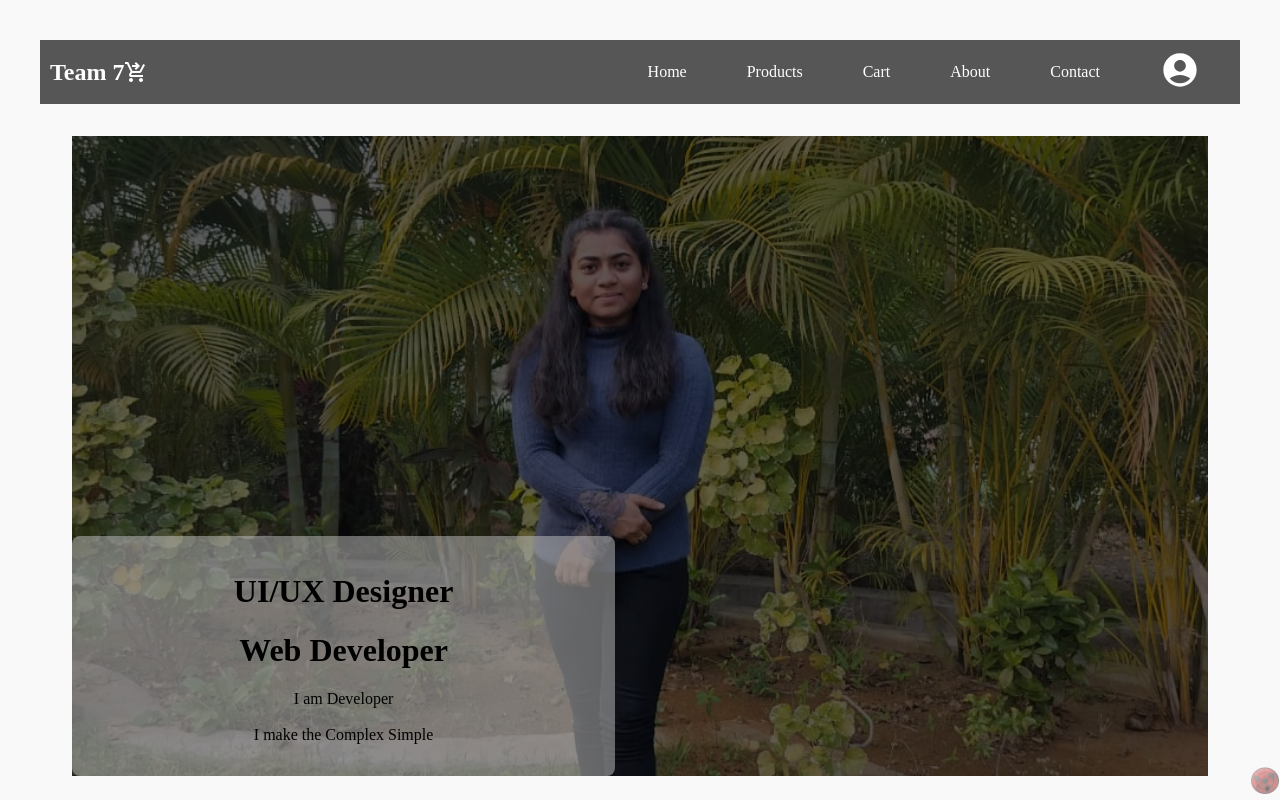
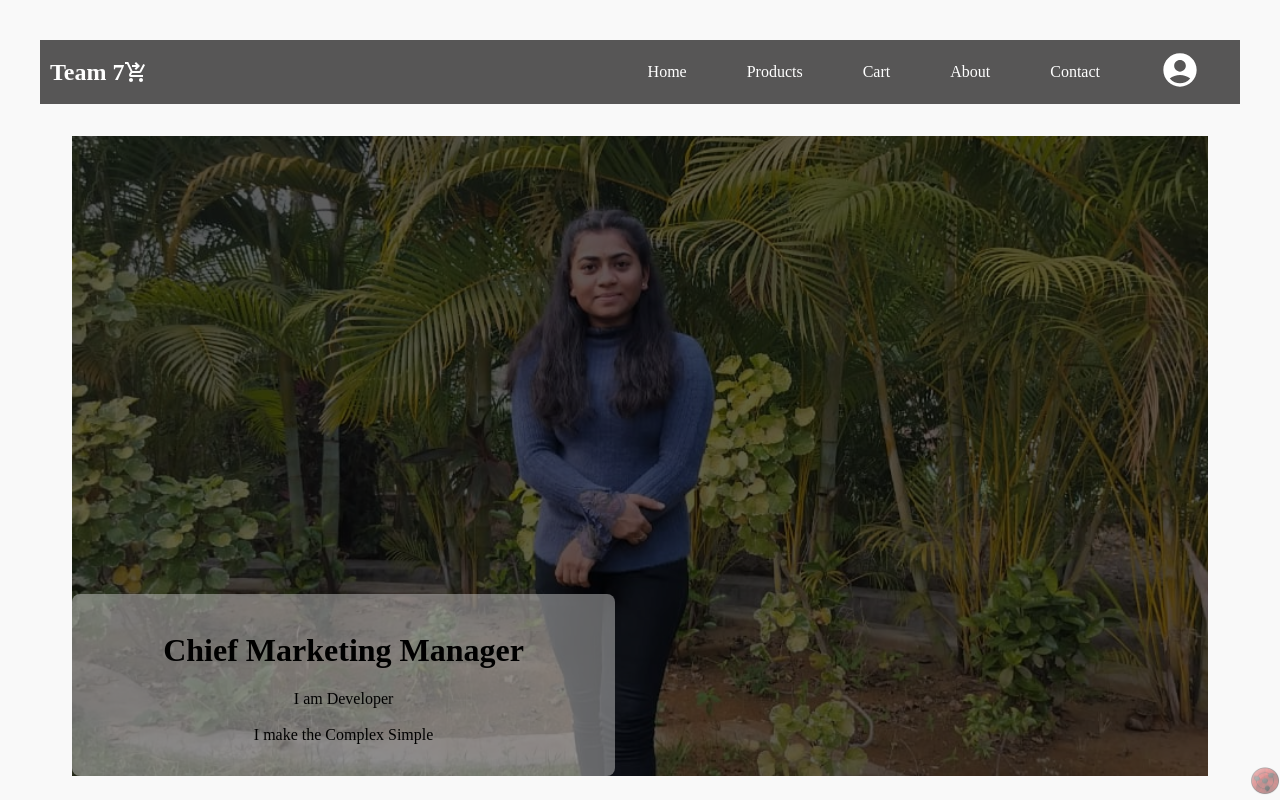
Before and after one commit to Viren-Kevat/Team_7, a React (Vite) app: page /ridhi in a window 1280 px wide. Shown: the top 800 px of the page. Built offline with nearby package versions, Linux system fonts and the light colour scheme.

Commit message:
Update ridhi.jsx

```diff
--- a/src/components/team/ridhi.jsx
+++ b/src/components/team/ridhi.jsx
@@ -15,8 +15,8 @@ const ridhi =()=>{
         <>
            <div className="heror">
             <div className="textcontainerr">
-            <span><h1>UI/UX Designer</h1></span>
-                <span><h1>Web Developer</h1></span>
+            <span><h1>Chief Marketing Manager</h1></span>
+
                 <p>
                 I am Developer
                 <br /><br />
```
